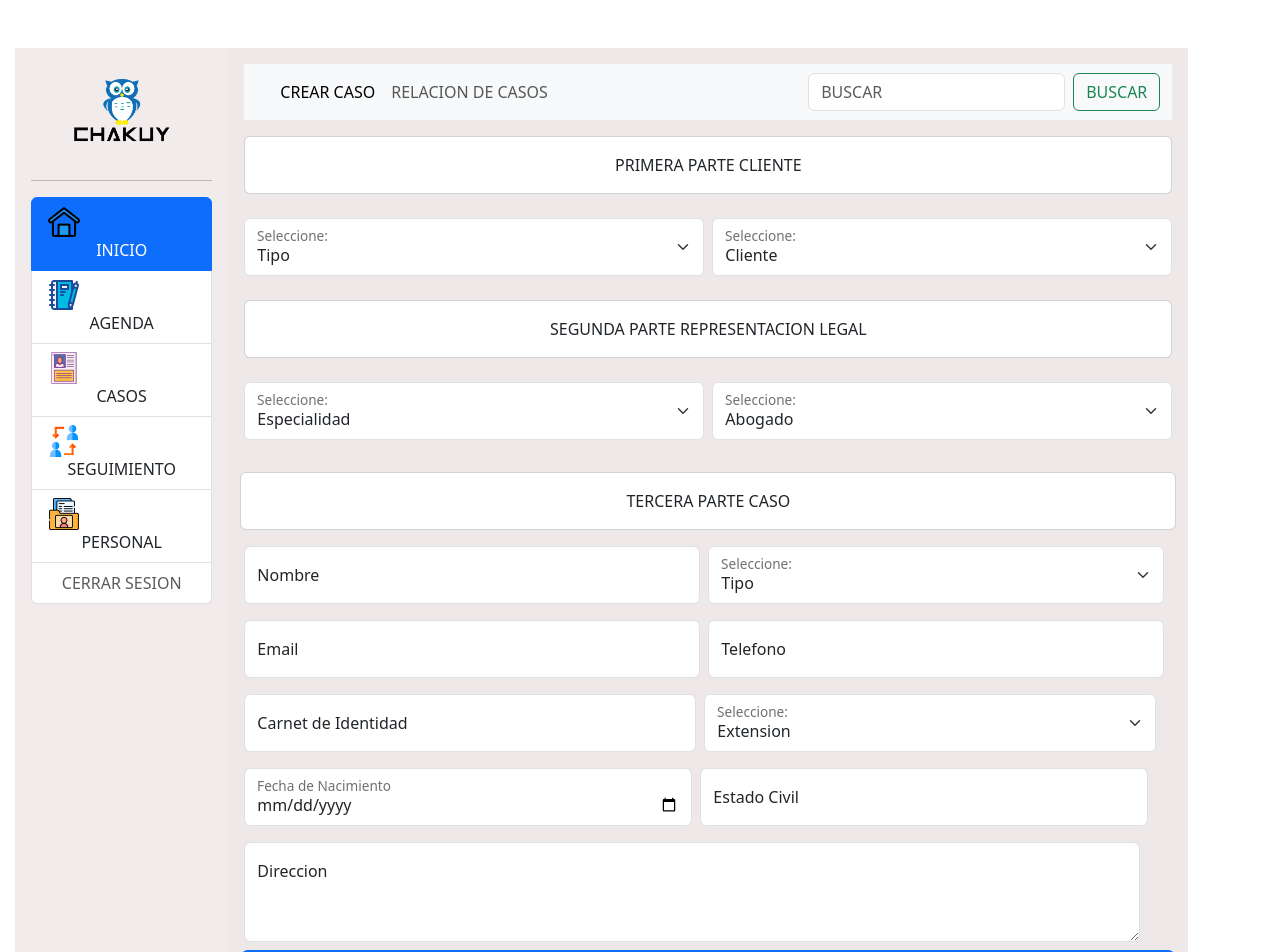
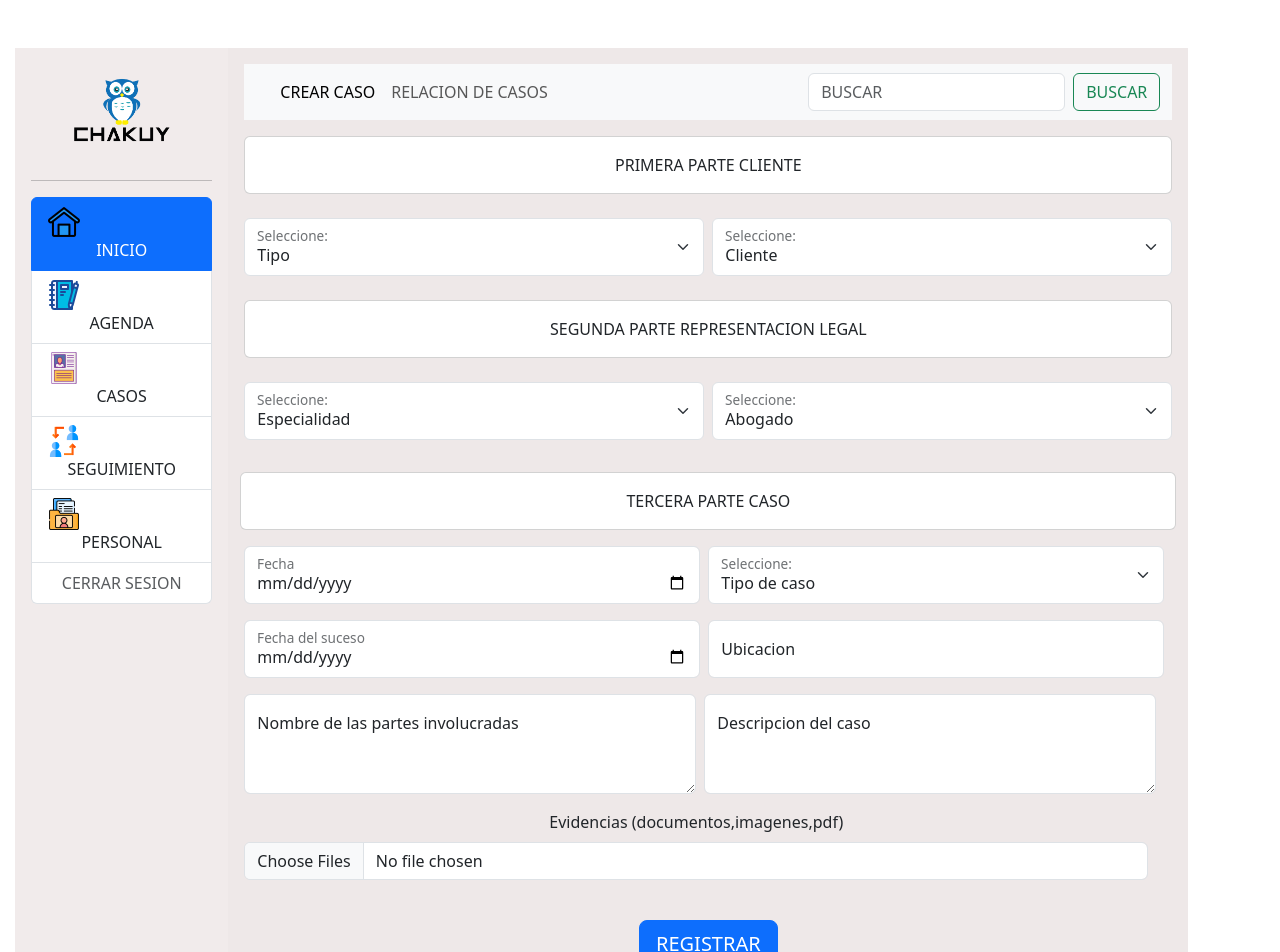
Before and after one commit to tasajos/chacaltaya, an Angular app: page /casos in a window 1280 px wide. Shown: the top 952 px of the page. Built offline with nearby package versions, Linux system fonts and the light colour scheme.

Commit message:
update casos

```diff
--- a/src/app/Components/principal/casos/casos.component.html
+++ b/src/app/Components/principal/casos/casos.component.html
@@ -92,17 +92,27 @@
     <div class="row g-2">
         <div class="col-md">
           <div class="form-floating">
-            <input type="text" class="form-control" id="floatingInputGrid" placeholder="Nombre" value="">
-            <label for="floatingInputGrid">Nombre</label>
+            <input type="date" class="form-control" id="floatingInputGrid" placeholder="Nombre" value="">
+            <label for="floatingInputGrid">Fecha</label>
           </div>
         </div>
         <div class="col-md">
           <div class="form-floating">
             <select class="form-select" id="floatingSelectGrid">
-              <option selected>Tipo</option>
-              <option value="Persona Natural">Persona Natural</option>
-              <option value="Persona Juridica">Persona Juridica</option>
-              <option value="Estado">Estado</option>
+              <option selected>Tipo de caso</option>
+              <option value="Administrativo">Administrativo</option>
+              <option value="Civil">Civil</option>
+              <option value="Constitucional">Constitucional</option>
+              <option value="Penal">Penal</option>
+              <option value="Procesal">Procesal</option>
+              <option value="Tributario">Tributario</option>
+              <option value="Mercantil">Mercantil</option>
+              <option value="Laboral">Laboral</option>
+              <option value="Internacional">Internacional</option>
+              <option value="Ambiental">Ambiental</option>
+              <option value="Familiar">Familiar</option>
+              <option value="Comercial">Comercial</option>
+              <option value="OTRO">OTRO</option>
             </select>
             <label for="floatingSelectGrid">Seleccione:</label>
           </div>
@@ -112,14 +122,14 @@
       <div class="row g-2">
         <div class="col-md">
           <div class="form-floating">
-            <input type="email" class="form-control" id="floatingInputGrid" placeholder="nombre@institucion.org" value="">
-            <label for="floatingInputGrid">Email</label>
+            <input type="date" class="form-control" id="floatingInputGrid" placeholder="nfcaso" value="">
+            <label for="floatingInputGrid">Fecha del suceso</label>
           </div>
         </div>
         <div class="col-md">
           <div class="form-floating">
-            <input type="text" class="form-control" id="floatingInputGrid" placeholder="Telefono" value="">
-            <label for="floatingInputGrid">Telefono</label>
+            <input type="text" class="form-control" id="floatingInputGrid" placeholder="ubicacion" value="">
+            <label for="floatingInputGrid">Ubicacion</label>
         </div>
       </div>
 
@@ -127,50 +137,23 @@
       <div class="row g-2">
         <div class="col-md">
           <div class="form-floating">
-            <input type="text" class="form-control" id="floatingInputGrid" placeholder="CI" value="">
-            <label for="floatingInputGrid">Carnet de Identidad</label>
+            <textarea class="form-control" placeholder="Direccion" id="floatingTextarea2" style="height: 100px"></textarea>
+  <label for="floatingTextarea2">Nombre de las partes involucradas</label>
           </div>
         </div>
         <div class="col-md">
             <div class="form-floating">
-            <select class="form-select" id="floatingSelectGrid">
-                <option selected>Extension</option>
-                <option value="LP">LP</option>
-                <option value="CBBA">CBBA</option>
-                <option value="SC">SC</option>
-                <option value="PTSI">PTSI</option>
-                <option value="OR">OR</option>
-                <option value="SCRE">SCRE</option>
-                <option value="TJA">TJA</option>
-                <option value="PNDO">PNDO</option>
-                <option value="BNI">BNI</option>
-                <option value="OTRO">OTRO</option>
-              </select>
-              <label for="floatingSelectGrid">Seleccione:</label>
+              <textarea class="form-control" placeholder="Direccion" id="floatingTextarea2" style="height: 100px"></textarea>
+    <label for="floatingTextarea2">Descripcion del caso</label>
             </div>
           </div>
-<br>
           <div class="row g-2">
             <div class="col-md">
               <div class="form-floating">
-        <input type="date" class="form-control" id="floatingInputGrid" placeholder="nombre@institucion.org" value="">
-        <label for="floatingInputGrid">Fecha de Nacimiento</label>
+                <div class="mb-3">
+                    <label for="formFileMultiple" class="form-label">Evidencias (documentos,imagenes,pdf)</label>
+                    <input class="form-control" type="file" id="formFileMultiple" multiple>
                   </div>
-    </div>
-    <div class="col-md">
-      <div class="form-floating">
-        <input type="text" class="form-control" id="floatingInputGrid" placeholder="fnacimiento" value="">
-        <label for="floatingInputGrid">Estado Civil</label>
-    </div>
-  </div>
-
-
-      <br>
-      <div class="row g-2">
-        <div class="col-md">
-          <div class="form-floating">
-            <textarea class="form-control" placeholder="Direccion" id="floatingTextarea2" style="height: 100px"></textarea>
-  <label for="floatingTextarea2">Direccion</label>
               </div>
             </div>
 
@@ -183,5 +166,6 @@
     <br>
     <br>
 </div>
+
       <br>
     <button type="button" class="btn btn-primary btn-lg">REGISTRAR</button>
```
Lines whose indentation alone changed are shown as unchanged.
